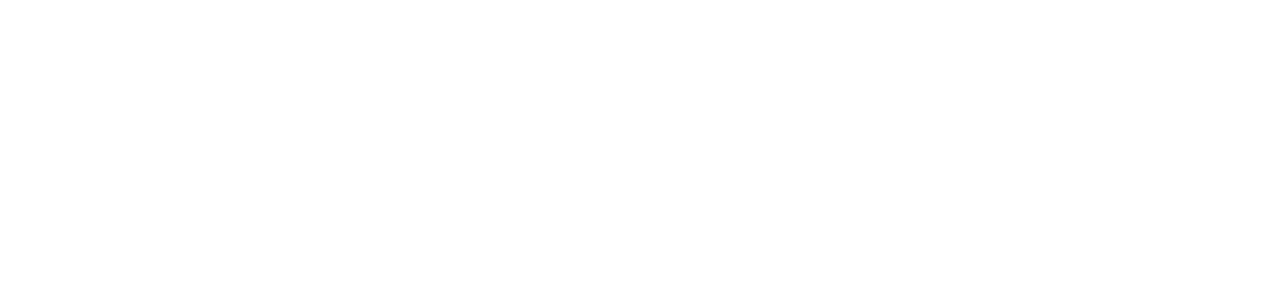
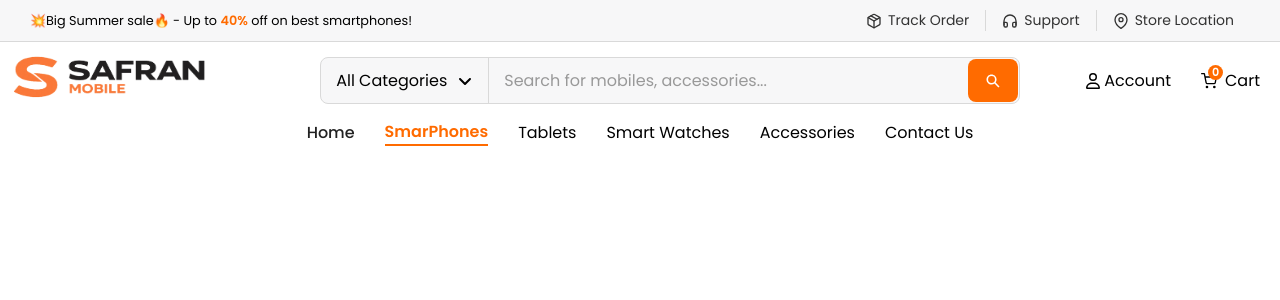
Before and after one commit to mbrainchopra/SafronMobiles, a React (Vite) app: page /product_list in a window 1280 px wide. Before the commit this address had no page. Shown: the top 300 px of the page. Built offline with nearby package versions, Linux system fonts and the light colour scheme.

Commit message:
list page

```diff
--- a/src/App.jsx
+++ b/src/App.jsx
@@ -4,12 +4,14 @@
 import "./styles/color.css";
 import { Analytics } from "@vercel/analytics/react";
 import "./App.css";
+import ProductListing from "./Pages/ProductListing";
 function App() {
   return (
     <>
       <Routes>
         <Route path="/" element={<Home />} />
         <Route path="/about" element={<About />} />
+             <Route path="/product_list" element={<ProductListing />} />
       </Routes>
       <Analytics />
     </>
--- a/src/Pages/Home.jsx
+++ b/src/Pages/Home.jsx
@@ -17,7 +17,7 @@
     <>
       <TopOfferBar />
       <TopBar />
-      <TopCatBar />
+      <TopCatBar  activeIndex={1} />
       <SliderHome />
       <FeaturesBar />
       <CategoryHome />
--- /dev/null
+++ b/src/Pages/ProductListing.jsx
@@ -0,0 +1,17 @@
+import React from 'react'
+import TopOfferBar from '../components/Home/TopOfferBar/TopOfferBar'
+import TopBar from '../components/Home/TopBar/TopBar'
+import TopCatBar from '../components/Home/TopCatBar/TopCatBar'
+
+export default function ProductListing() {
+  return (
+    <>
+    <div className="product_list_container">
+    <TopOfferBar/>
+        <TopBar/>
+        <TopCatBar activeIndex={2}/>
+    </div>
+
+    </>
+  )
+}
--- a/src/components/Home/TopBar/TopBar.css
+++ b/src/components/Home/TopBar/TopBar.css
@@ -15,8 +15,10 @@
     display: none;
   }
   .topBar {
-    border-bottom: 1px #d9d9d9 solid;
-    padding: 10px;
+
+    padding-left: 10px;
+    padding-right: 10px;
+    padding-top: 10px;
   }
   .topBar {
     display: flex;
--- a/src/components/Home/TopCatBar/TopCatBar.css
+++ b/src/components/Home/TopCatBar/TopCatBar.css
@@ -9,7 +9,17 @@
 .catBarMobile {
   display: none;
 }
-
+.nav-link {
+    text-decoration: none;
+    color: #222;
+    font-weight: 500;
+}
+.nav-link:active {
+    color: #ff6b00;
+}
+.nav-link:hover {
+    color: #ff6b00;
+}
 .topcatBar ul li:hover {
   color: var(--primary);
   cursor: pointer;
--- a/src/components/Home/TopCatBar/TopCatBar.jsx
+++ b/src/components/Home/TopCatBar/TopCatBar.jsx
@@ -1,7 +1,8 @@
 import React from "react";
 import "./TopCatBar.css";
+import { Link } from "react-router-dom";
 
-export default function TopCatBar() {
+export default function TopCatBar(props) {
   const CategoriesData = [
     {
       id: 1,
@@ -11,49 +12,69 @@
     {
       id: 2,
       name: "Earbuds",
-    image: "https://cdn.dummyjson.com/product-images/mobile-accessories/apple-airpods-max-silver/1.webp",
+      image:
+        "https://cdn.dummyjson.com/product-images/mobile-accessories/apple-airpods-max-silver/1.webp",
     },
     {
       id: 3,
       name: "Tablets",
-    image: "https://cdn.dummyjson.com/product-images/tablets/ipad-mini-2021-starlight/1.webp",
+      image:
+        "https://cdn.dummyjson.com/product-images/tablets/ipad-mini-2021-starlight/1.webp",
     },
     {
       id: 4,
       name: "Smart Watches",
-    image: "https://cdn.dummyjson.com/product-images/mobile-accessories/apple-watch-series-4-gold/1.webp",
+      image:
+        "https://cdn.dummyjson.com/product-images/mobile-accessories/apple-watch-series-4-gold/1.webp",
     },
     {
       id: 5,
       name: "Power Banks",
-    image: "https://cdn.dummyjson.com/product-images/mobile-accessories/apple-magsafe-battery-pack/1.webp",
+      image:
+        "https://cdn.dummyjson.com/product-images/mobile-accessories/apple-magsafe-battery-pack/1.webp",
     },
     {
       id: 6,
       name: "Headphones",
-    image: "https://cdn.dummyjson.com/product-images/mobile-accessories/beats-flex-wireless-earphones/1.webp",
+      image:
+        "https://cdn.dummyjson.com/product-images/mobile-accessories/beats-flex-wireless-earphones/1.webp",
     },
     {
       id: 7,
       name: "Chargers",
-    image: "https://cdn.dummyjson.com/product-images/mobile-accessories/apple-20w-usb-c-power-adapter/1.webp",
+      image:
+        "https://cdn.dummyjson.com/product-images/mobile-accessories/apple-20w-usb-c-power-adapter/1.webp",
     },
     {
       id: 8,
       name: "Cases",
-    image: "https://cdn.dummyjson.com/product-images/mobile-accessories/iphone-16-silicone-case-with-magsafe-plum/1.webp",
+      image:
+        "https://cdn.dummyjson.com/product-images/mobile-accessories/iphone-16-silicone-case-with-magsafe-plum/1.webp",
     },
   ];
   return (
     <>
       <nav className="topcatBar">
-        <ul>
-          <li className="active">Home</li>
-          <li>SmarPhones</li>
-          <li>Tablets</li>
-          <li>Smart Watches</li>
-          <li>Accessories</li>
-          <li>Contact Us</li>
+        <ul><Link className="nav-link" to="/">
+          <li className={props.activeIndex === 1 ? "active" : ""}> Home </li></Link>
+
+
+
+            <Link className="nav-link" to="/product_list">  <li className={props.activeIndex === 2 ? "active" : ""}>
+              SmarPhones      </li>
+            </Link>
+
+
+          <li className={props.activeIndex === 3 ? "active" : ""}>Tablets</li>
+          <li className={props.activeIndex === 4 ? "active" : ""}>
+            Smart Watches
+          </li>
+          <li className={props.activeIndex === 5 ? "active" : ""}>
+            Accessories
+          </li>
+          <li className={props.activeIndex === 6 ? "active" : ""}>
+            Contact Us
+          </li>
         </ul>
       </nav>
 
@@ -64,9 +85,7 @@
               <img src={data.image} alt={data.name} />
             </div>
 
-
             <span>{data.name}</span>
-
           </div>
         ))}
       </div>
```
Lines whose indentation alone changed are shown as unchanged.
